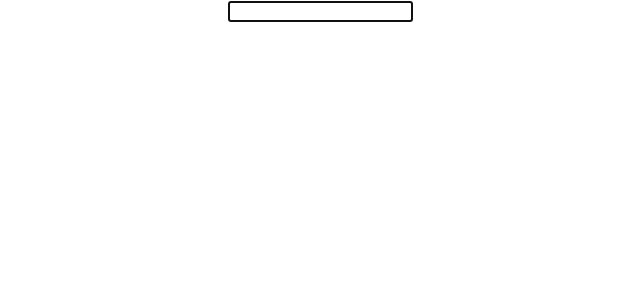
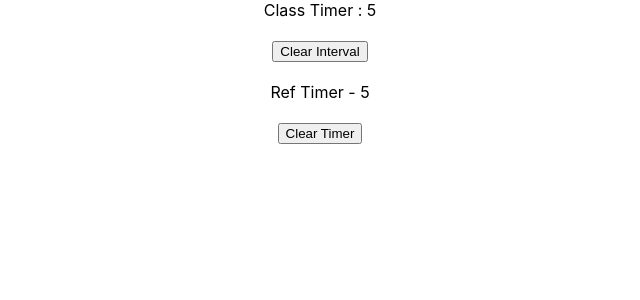
Before and after one commit to GeekShubhamRajput/react-hooks-exploration, a React (Create React App) app in the folder react-hooks-demo/: page / in a window 1280 px wide. Shown: the top 300 px of the page, without its empty margins (320-960 px from the left). Built offline with nearby package versions, Linux system fonts and the light colour scheme.

Commit message:
useRef Hook Part 2

```diff
--- a/react-hooks-demo/src/App.js
+++ b/react-hooks-demo/src/App.js
@@ -23,6 +23,8 @@ import { ReducerFetchData } from './components/ReducerFetchData';
 import { ParentComponent } from './components/ParentComponent';
 import { TwoCounter } from './components/TwoCounter';
 import { RefInputFocus } from './components/RefInputFocus'
+import ClassTimer from './components/ClassTimer';
+import RefTimer from './components/RefTimer';
 
 export const UserContext = React.createContext()
 export const ChannelContext = React.createContext()
@@ -60,8 +62,10 @@ function App() {
         <EffectHookFetchPost />
         <ReducerFetchData />
         <ParentComponent />
-        <TwoCounter /> */}
-        <RefInputFocus />
+        <TwoCounter />
+        <RefInputFocus /> */}
+        <ClassTimer />
+        <RefTimer />
       </div>
     // </CountContext.Provider>
   );
--- /dev/null
+++ b/react-hooks-demo/src/components/ClassTimer.js
@@ -0,0 +1,33 @@
+import { Component } from "react"
+
+class ClassTimer extends Component{
+  constructor(props){
+    super(props)
+
+    this.state = {
+      timer: 0
+    }
+  }
+
+  componentDidMount(){
+    this.interval = setInterval(() => {
+      this.setState(prevState => ({timer: prevState.timer + 1}))
+    }, 1000)
+  }
+
+  componentWillUnmount(){
+    clearInterval(this.interval)
+  }
+
+  render(){
+    return(
+      <div>
+        <span>Class Timer : {this.state.timer}</span><br /><br />
+        <button onClick={() => clearInterval(this.interval)}>Clear Interval</button>
+        <br /><br />
+      </div>
+    )
+  }
+}
+
+export default ClassTimer
--- /dev/null
+++ b/react-hooks-demo/src/components/RefTimer.js
@@ -0,0 +1,24 @@
+import {useState, useEffect, useRef} from 'react'
+
+function RefTimer(){
+  const [timer, setTimer] = useState(0)
+  const intervalRef = useRef()
+
+  useEffect(() => {
+    intervalRef.current = setInterval(() =>{
+      setTimer(preTimer => preTimer + 1)
+    }, 1000)
+    return () => {
+      clearInterval(intervalRef.current)
+    }
+  }, [])
+
+  return(
+    <div>
+      <span>Ref Timer - {timer}</span><br /><br />
+      <button onClick={() => clearInterval(intervalRef.current)}>Clear Timer</button>
+    </div>
+  )
+}
+
+export default RefTimer
```
Also changed, not shown: 1 other file (tests, documents, lock files or other folders).
